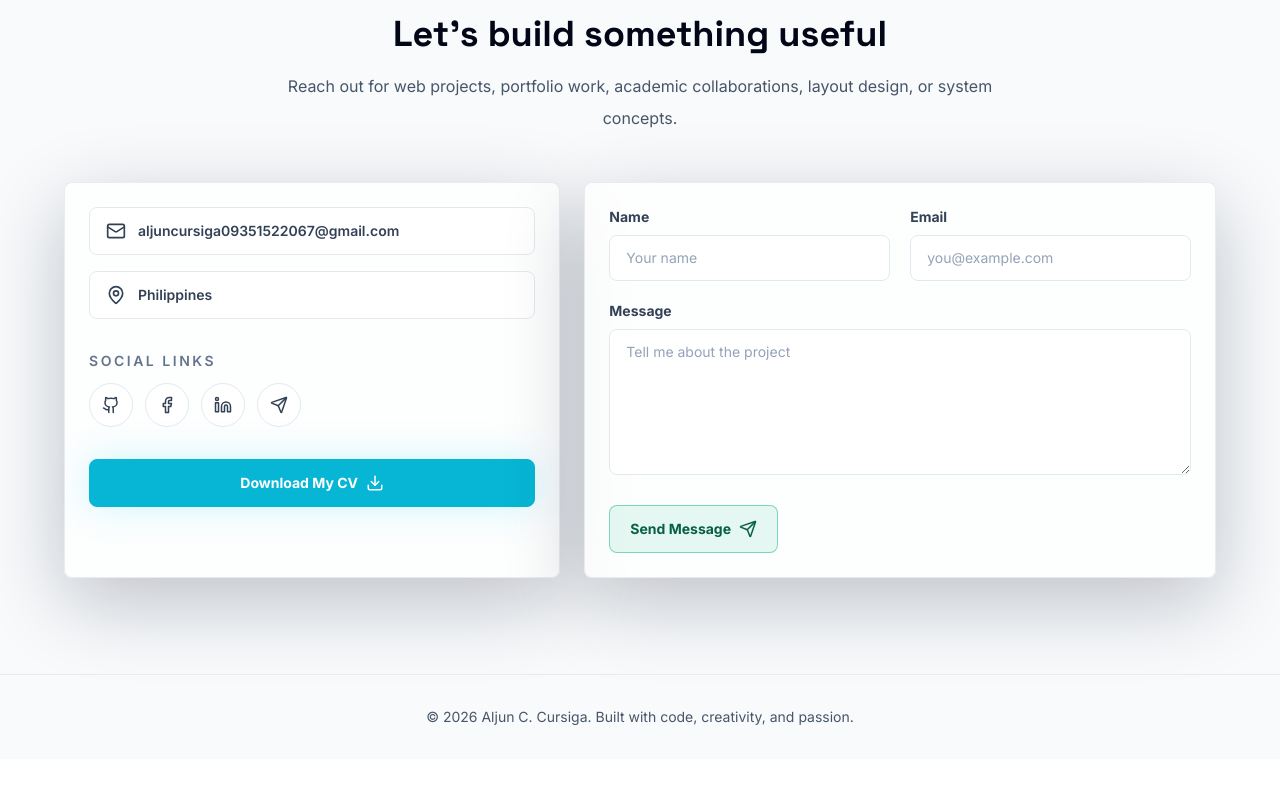
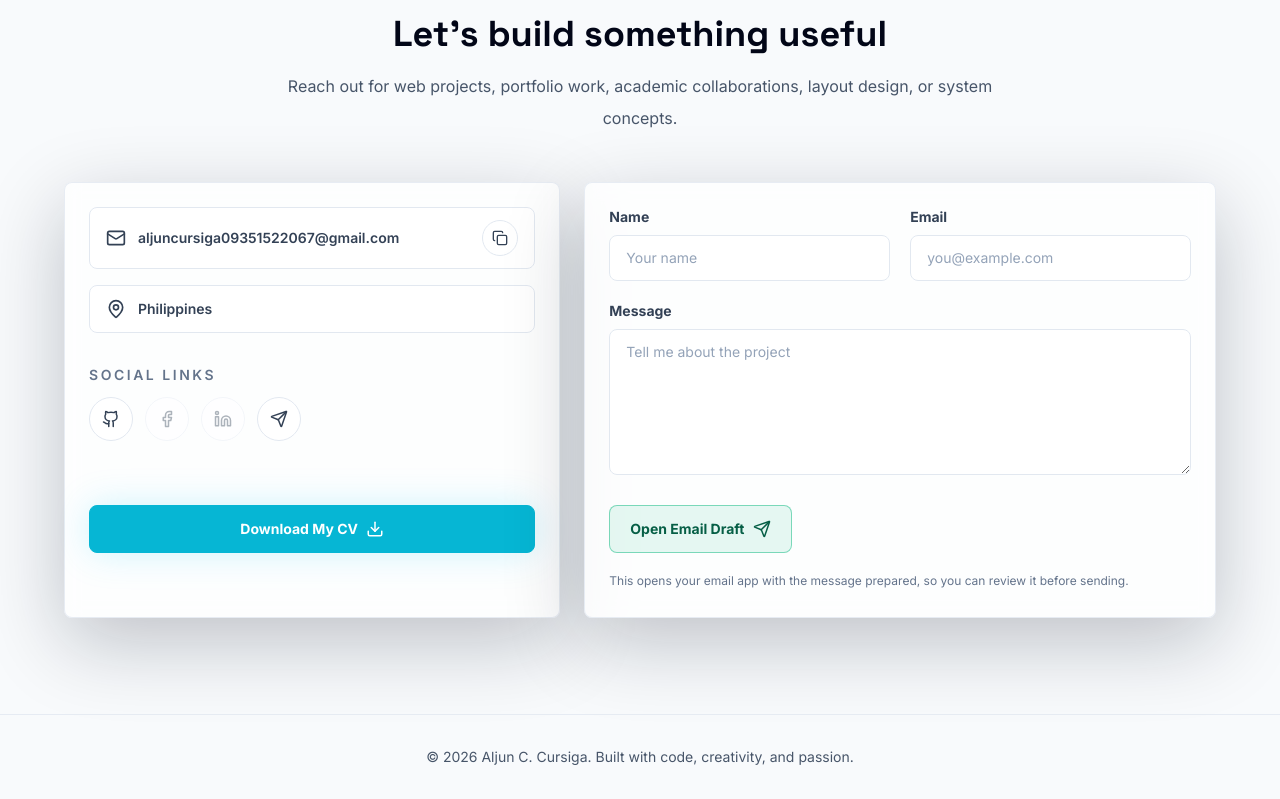
Before and after one commit to Nakauli/aljun-cursiga-portfolio, a React (Vite) app: page / in a window 1280 px wide. Shown: the part 6822-7621 px from the top of the page. Before the commit the page ends 7581 px from the top, so only its background shows below. Built offline with nearby package versions, Linux system fonts and the light colour scheme.

Commit message:
feat: improve contact and email workflow

```diff
--- a/src/components/Contact.jsx
+++ b/src/components/Contact.jsx
@@ -1,4 +1,5 @@
-import { Github, Linkedin, Mail, MapPin, Send, Download, Facebook } from "lucide-react";
+import { useState } from "react";
+import { Check, Copy, Download, Facebook, Github, Linkedin, Mail, MapPin, Send } from "lucide-react";
 import { motion } from "framer-motion";
 import SectionHeader from "./SectionHeader.jsx";
 import { profile } from "../data/profile.js";
@@ -11,6 +12,25 @@ const socials = [
 ];
 
 export default function Contact() {
+  const [copied, setCopied] = useState(false);
+
+  const copyEmail = async () => {
+    await navigator.clipboard.writeText(profile.email);
+    setCopied(true);
+    window.setTimeout(() => setCopied(false), 2200);
+  };
+
+  const openEmailDraft = (event) => {
+    event.preventDefault();
+    const formData = new FormData(event.currentTarget);
+    const name = formData.get("name");
+    const email = formData.get("email");
+    const message = formData.get("message");
+    const subject = encodeURIComponent(`Portfolio inquiry from ${name}`);
+    const body = encodeURIComponent(`${message}\n\nFrom: ${name}\nReply to: ${email}`);
+    window.location.href = `mailto:${profile.email}?subject=${subject}&body=${body}`;
+  };
+
   return (
     <section id="contact" className="relative z-10 px-4 py-24">
       <div className="mx-auto max-w-6xl">
@@ -27,10 +47,20 @@ export default function Contact() {
             transition={{ duration: 0.6 }}
           >
             <div className="space-y-4">
-              <a href={`mailto:${profile.email}`} className="contact-row">
-                <Mail size={20} />
-                <span>{profile.email}</span>
-              </a>
+              <div className="contact-row justify-between gap-4">
+                <a href={`mailto:${profile.email}`} className="flex min-w-0 items-center gap-3 hover:text-cyan-700 dark:hover:text-cyan-200">
+                  <Mail className="flex-none" size={20} />
+                  <span className="truncate">{profile.email}</span>
+                </a>
+                <button
+                  type="button"
+                  className="inline-flex h-9 w-9 flex-none items-center justify-center rounded-full border border-slate-200 bg-white/80 transition hover:border-cyan-400 hover:text-cyan-700 dark:border-white/10 dark:bg-white/[0.06] dark:hover:text-cyan-200"
+                  onClick={copyEmail}
+                  aria-label="Copy email address"
+                >
+                  {copied ? <Check size={16} /> : <Copy size={16} />}
+                </button>
+              </div>
               <div className="contact-row">
                 <MapPin size={20} />
                 <span>{profile.location}</span>
@@ -45,20 +75,25 @@ export default function Contact() {
                 {socials.map((social) => {
                   const Icon = social.icon;
                   const disabled = social.href === "#";
+                  const classes =
+                    "inline-flex h-11 w-11 items-center justify-center rounded-full border border-slate-200 bg-white/80 text-slate-700 transition dark:border-white/10 dark:bg-white/[0.06] dark:text-slate-200";
+                  if (disabled) {
+                    return (
+                      <span key={social.label} className={`${classes} cursor-not-allowed opacity-40`} aria-label={`${social.label} link coming soon`}>
+                        <Icon size={18} />
+                      </span>
+                    );
+                  }
                   return (
-                    <a
-                      key={social.label}
-                      href={social.href}
-                      target={disabled ? undefined : "_blank"}
-                      rel={disabled ? undefined : "noreferrer"}
-                      className="inline-flex h-11 w-11 items-center justify-center rounded-full border border-slate-200 bg-white/80 text-slate-700 transition hover:-translate-y-1 hover:border-cyan-400 hover:text-cyan-700 dark:border-white/10 dark:bg-white/[0.06] dark:text-slate-200 dark:hover:text-cyan-200"
-                      aria-label={social.label}
-                    >
+                    <a key={social.label} href={social.href} target="_blank" rel="noreferrer" className={`${classes} hover:-translate-y-1 hover:border-cyan-400 hover:text-cyan-700 dark:hover:text-cyan-200`} aria-label={social.label}>
                       <Icon size={18} />
                     </a>
                   );
                 })}
               </div>
+              <p aria-live="polite" className="mt-3 min-h-5 text-sm font-medium text-emerald-700 dark:text-emerald-300">
+                {copied ? "Email address copied." : ""}
+              </p>
             </div>
 
             <a href={profile.cvPath} download className="btn-primary mt-8 w-full justify-center">
@@ -73,9 +108,7 @@ export default function Contact() {
             whileInView={{ opacity: 1, x: 0 }}
             viewport={{ once: true, margin: "-80px" }}
             transition={{ duration: 0.6 }}
-            action={`mailto:${profile.email}`}
-            method="post"
-            encType="text/plain"
+            onSubmit={openEmailDraft}
           >
             <div className="grid gap-5 sm:grid-cols-2">
               <label className="form-field">
@@ -92,9 +125,12 @@ export default function Contact() {
               <textarea name="message" required minLength="10" rows="6" placeholder="Tell me about the project" />
             </label>
             <button type="submit" className="btn-secondary mt-6">
-              Send Message
+              Open Email Draft
               <Send size={18} />
             </button>
+            <p className="mt-4 text-xs leading-6 text-slate-500 dark:text-slate-400">
+              This opens your email app with the message prepared, so you can review it before sending.
+            </p>
           </motion.form>
         </div>
       </div>
```
